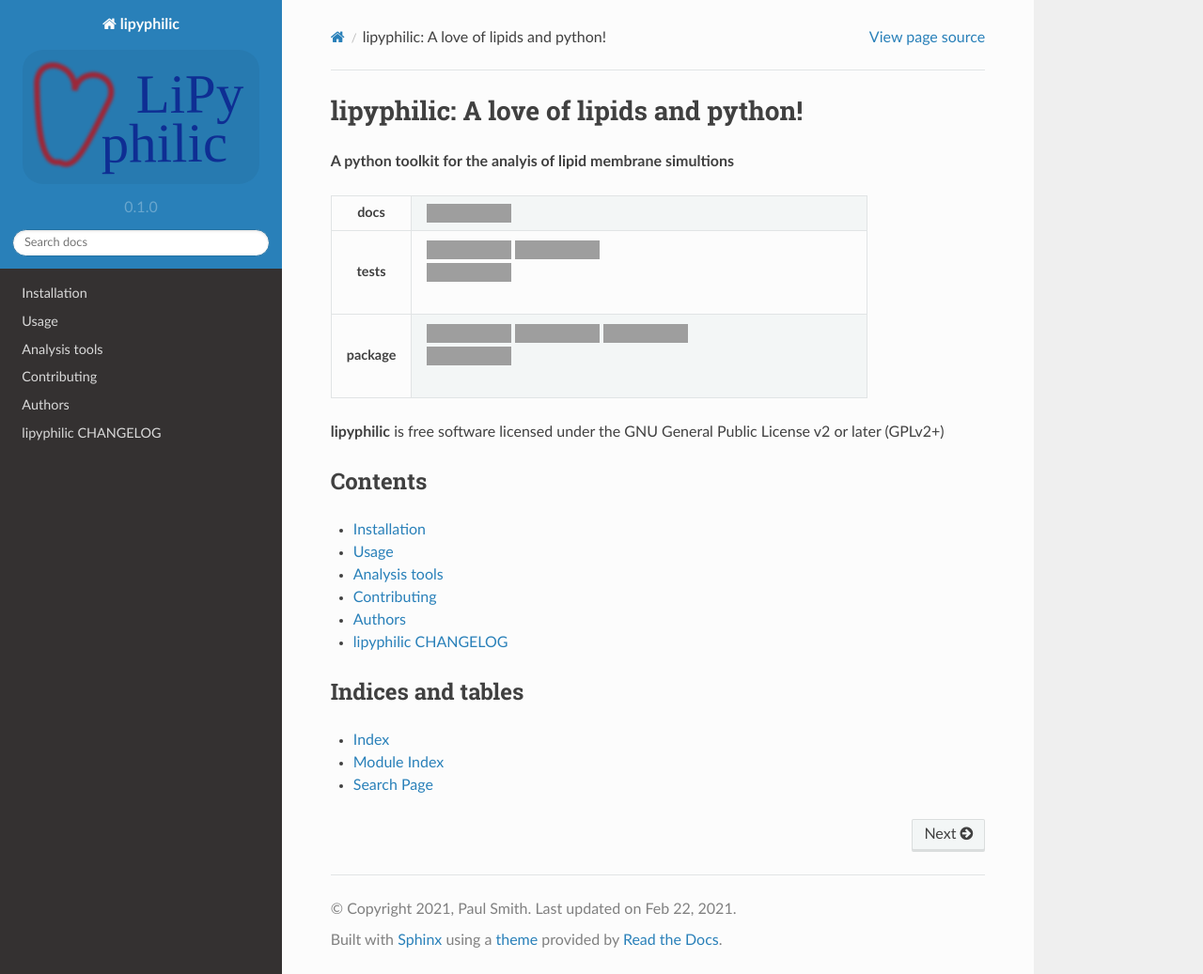
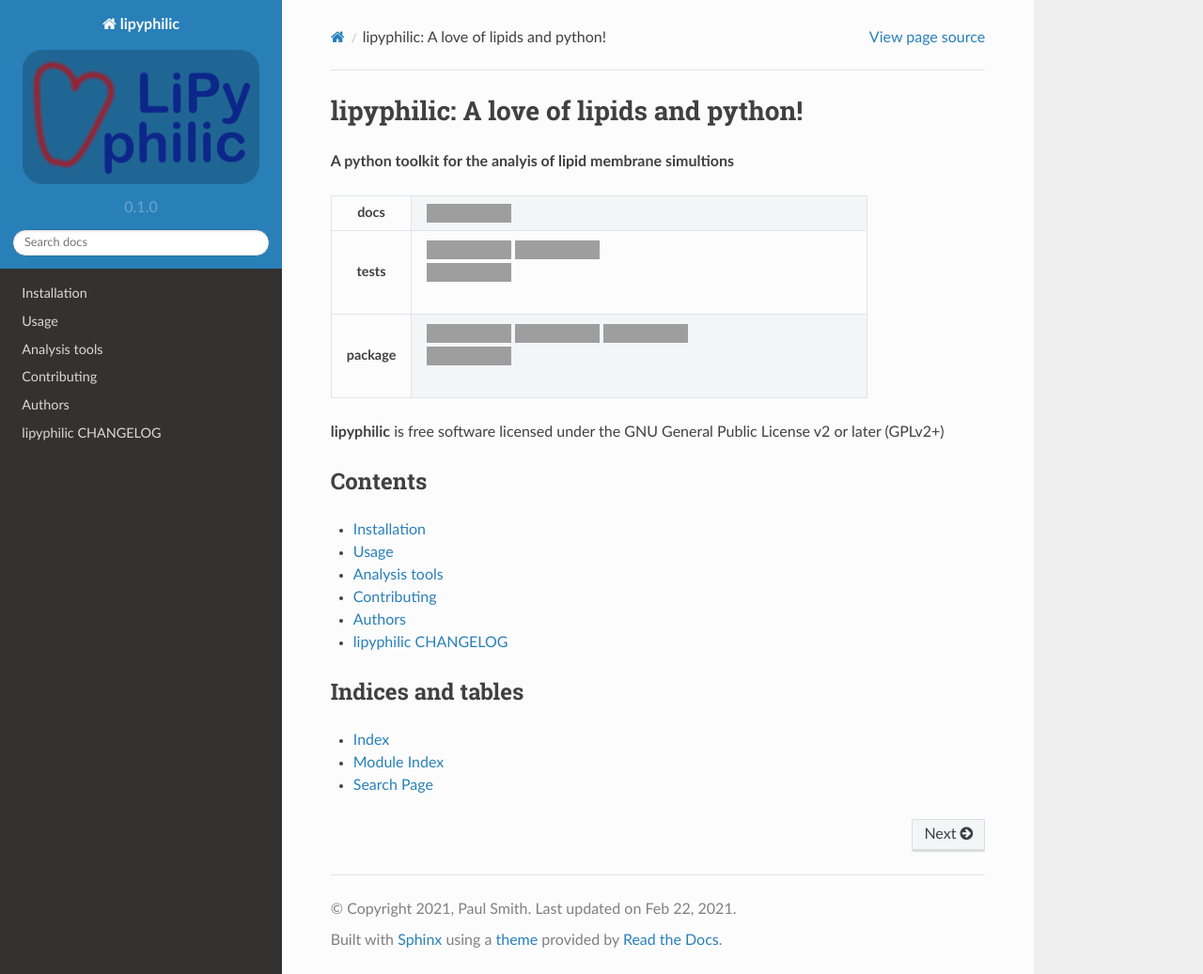
Before and after one commit to p-j-smith/lipyphilic, a Sphinx documentation site: the page built from docs/index.rst, in a window 1280 px wide and 1037 px high. Shown: the whole window at 94% size. Built offline with Sphinx 7.4.7 and the Read the Docs theme 2.0.0, drawn with Linux system fonts in a browser that asks for light colours; pages that are not in the unit, such as notebooks, are missing from menus; grey boxes are pictures that could not be loaded.

Commit message:
Update logo

```diff
--- a/docs/conf.py
+++ b/docs/conf.py
@@ -49,7 +49,7 @@ on_rtd = os.environ.get('READTHEDOCS', None) == 'True'
 if not on_rtd:  # only set the theme if we're building docs locally
     html_theme = 'sphinx_rtd_theme'
 
-html_logo = 'logo/lipyphilic_logo.svg'
+html_logo = 'logo/lipyphilic_logo.png'
 html_use_smartypants = True
 html_last_updated_fmt = '%b %d, %Y'
 html_split_index = False
```
Also changed, not shown: docs/logo/lipyphilic_logo.png (added), docs/logo/lipyphilic_logo.svg.
